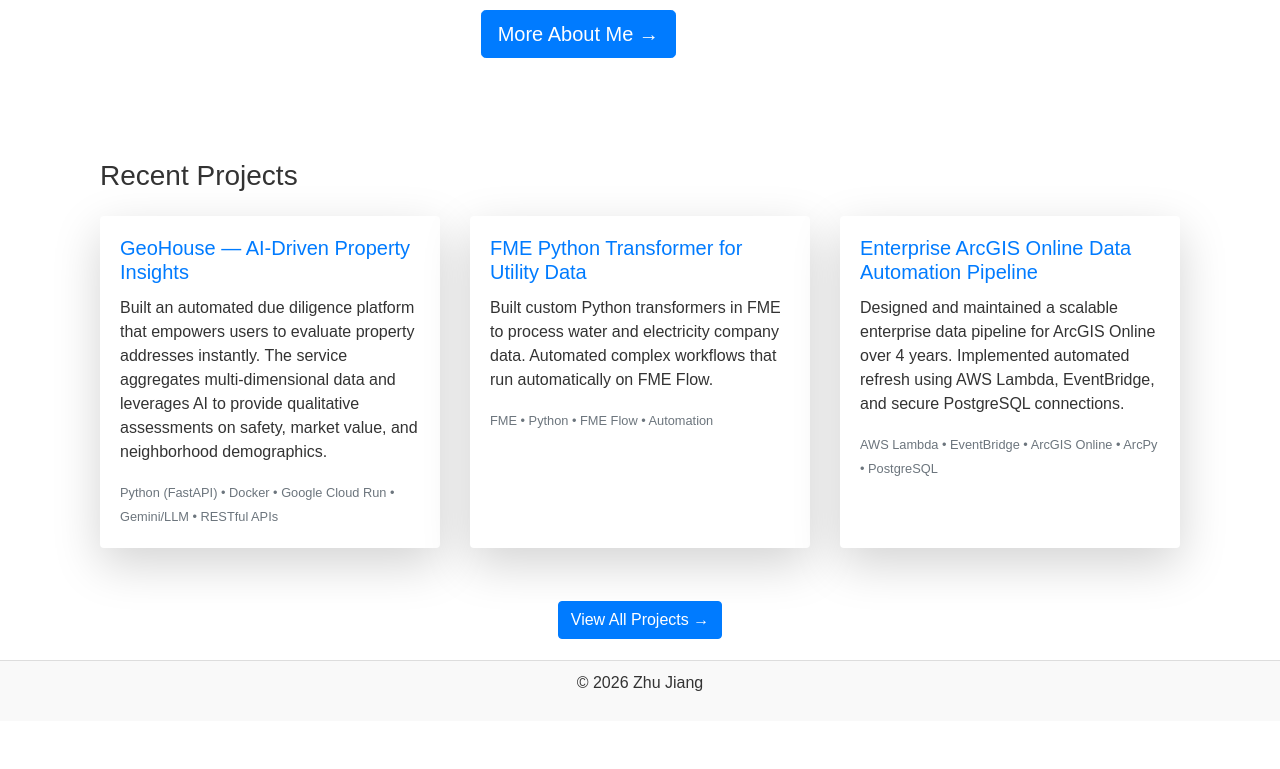
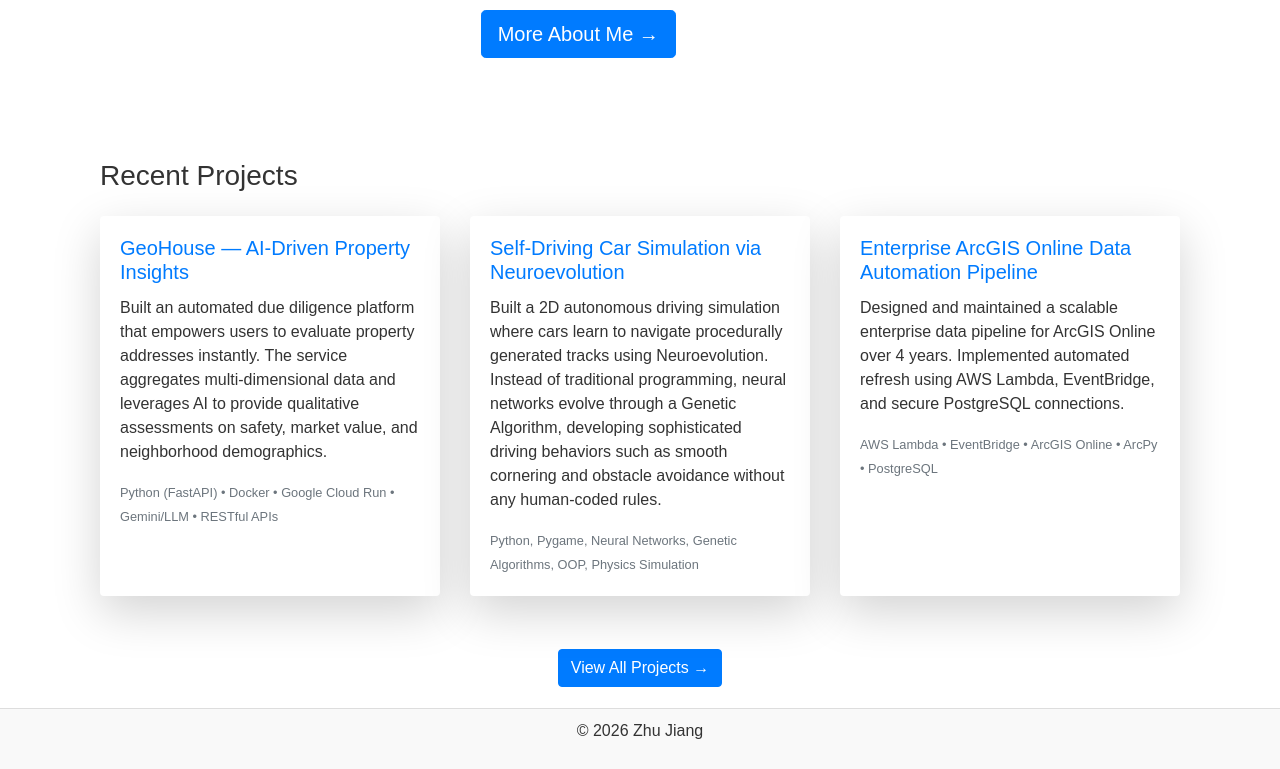
Before and after one commit to Jzzzgg/homepage, a Flask app: page / in a window 1280 px wide. Shown: the part 485-1254 px from the top of the page. Before the commit the page ends 1176 px from the top, so only its background shows below. Run offline with Flask 3, Linux system fonts and the light colour scheme; some libraries are stand-ins or nearby versions.

Commit message:
Update project card

```diff
--- a/templates/home.html
+++ b/templates/home.html
@@ -72,13 +72,17 @@
         <div class="col-md-4 mb-4">
             <div class="card h-100 shadow-lg border-0">
                 <div class="card-body">
-                    <h5 class="card-title text-primary">FME Python Transformer for Utility Data</h5>
+                    <h5 class="card-title text-primary">Self-Driving Car Simulation via Neuroevolution</h5>
                     <p class="card-text">
-                        Built custom Python transformers in FME to process water and electricity company data.
-                        Automated complex workflows that run automatically on FME Flow.
+                        Built a 2D autonomous driving simulation where cars learn to
+                        navigate procedurally generated tracks using Neuroevolution.
+                        Instead of traditional programming, neural networks evolve through a
+                        Genetic Algorithm, developing sophisticated driving behaviors such as
+                        smooth cornering and obstacle avoidance without any human-coded rules.
                     </p>
                     <p class="mb-0">
-                        <small class="text-muted">FME • Python • FME Flow • Automation</small>
+                        <small class="text-muted">
+                            Python, Pygame, Neural Networks, Genetic Algorithms, OOP, Physics Simulation</small>
                     </p>
                 </div>
             </div>
```
Also changed, not shown: templates/projects.html (+58 -0 lines).
